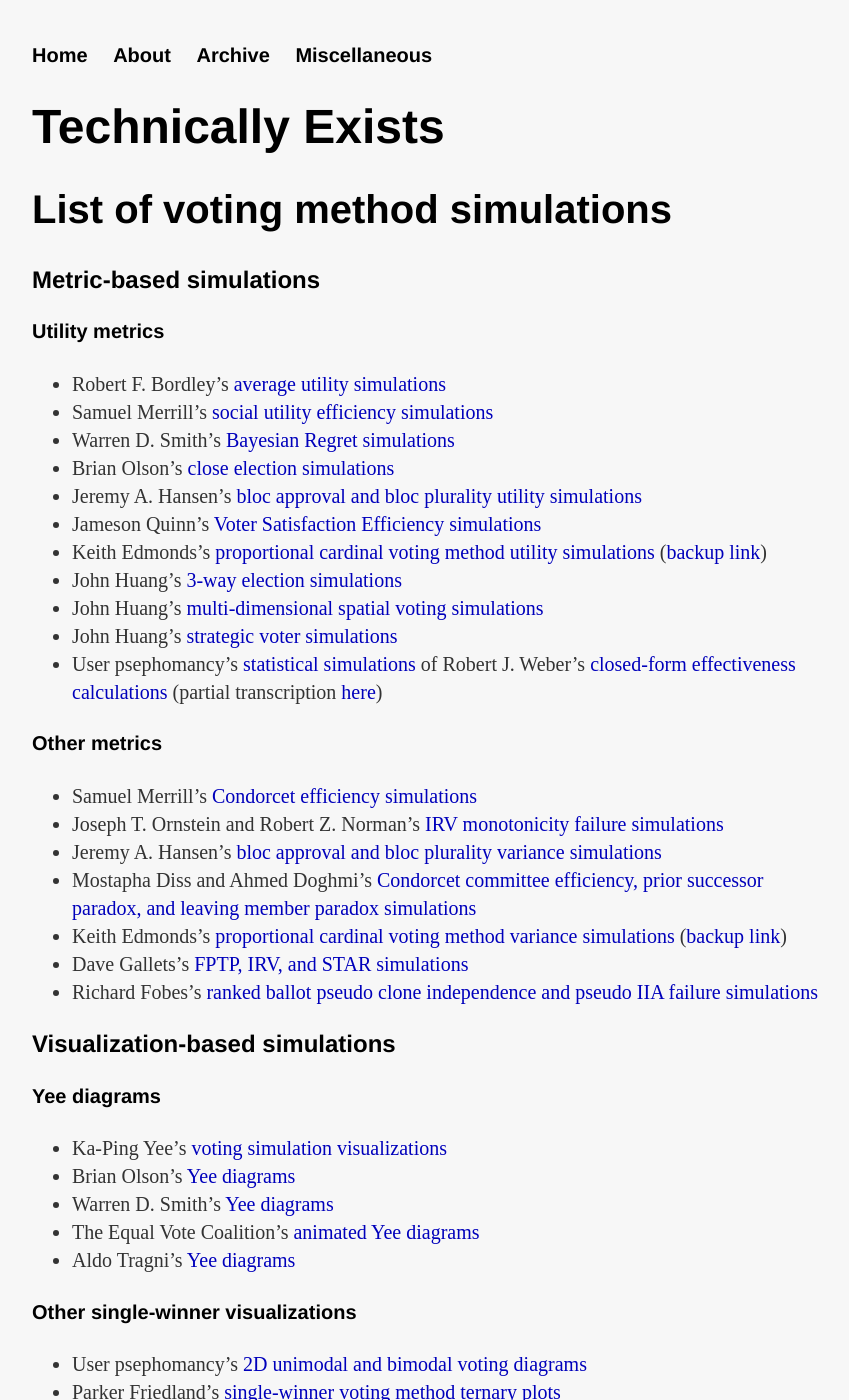
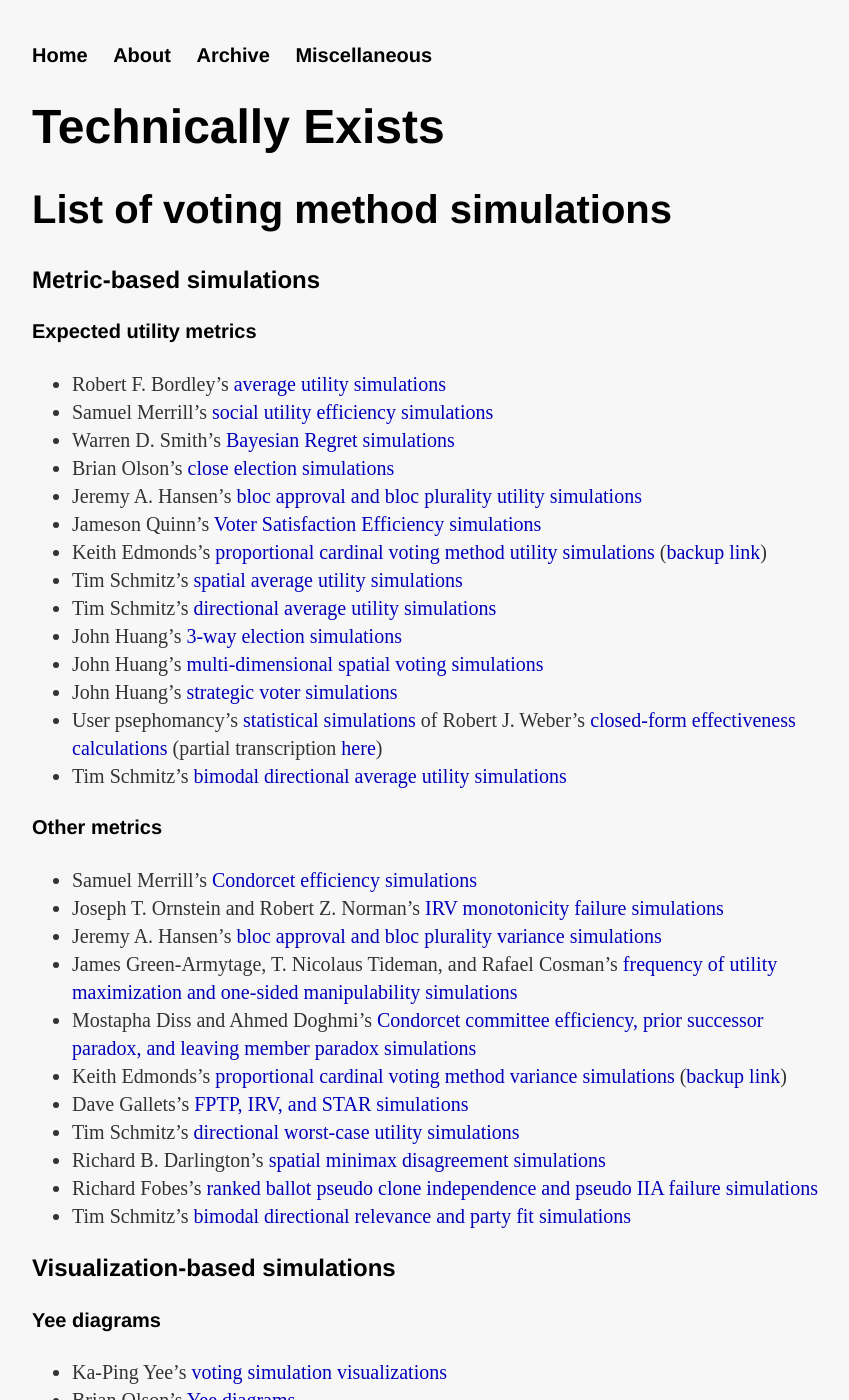
Before and after one commit to BTernaryTau/bternarytau.github.io, a Jekyll site: the page built from miscellaneous/voting-theory/list-of-voting-method-simulations.md, in a window 1280 px wide and 1400 px high. Shown: the whole window, without its empty margins (208-1057 px from the left). Built offline with Jekyll 4.4.1, drawn with Linux system fonts in a browser that asks for light colours; nearby versions of some CDN libraries; comment, search, counter and statistics services are not loaded; some of the changed text lies outside the part shown.

Commit message:
Update voting method sim list

```diff
--- a/miscellaneous/voting-theory/list-of-voting-method-simulations.md
+++ b/miscellaneous/voting-theory/list-of-voting-method-simulations.md
@@ -7,7 +7,7 @@ description: "A catalog of simulations that test the behavior of voting methods
 ## {{ page.title }}
 ### Metric-based simulations
 
-#### Utility metrics
+#### Expected utility metrics
 
 * Robert F. Bordley's [average utility simulations](https://www.jstor.org/stable/1956015)
 * Samuel Merrill's [social utility efficiency simulations](https://www.jstor.org/stable/2110786)
@@ -16,20 +16,27 @@ description: "A catalog of simulations that test the behavior of voting methods
 * Jeremy A. Hansen's [bloc approval and bloc plurality utility simulations](https://www.researchgate.net/publication/275274570_Comparing_Approval_At-Large_to_Plurality_At-Large_in_Multi-Member_Districts)
 * Jameson Quinn's [Voter Satisfaction Efficiency simulations](https://electionscience.github.io/vse-sim/VSE/)
 * Keith Edmonds's [proportional cardinal voting method utility simulations](https://forum.electionscience.org/t/wolf-committee-results/519) ([backup link](https://github.com/endolith/Keith_Edmonds_vote_sim))
+* Tim Schmitz's [spatial average utility simulations](https://quantimschmitz.com/2020/03/04/is-ranked-choice-voting-the-hero-we-need-part-1/)
+* Tim Schmitz's [directional average utility simulations](https://quantimschmitz.com/2020/04/03/is-ranked-choice-voting-the-hero-we-need/)
 * John Huang's [3-way election simulations](http://votesim.usa4r.org/simple3way/simple3way.html)
 * John Huang's [multi-dimensional spatial voting simulations](http://votesim.usa4r.org/spatial5dim/spatial5dim.html)
 * John Huang's [strategic voter simulations](http://votesim.usa4r.org/tactical/tactical.html)
 * User psephomancy's [statistical simulations](https://www.votingtheory.org/forum/topic/28/graphs-and-notes-from-weber-1977) of Robert J. Weber's [closed-form effectiveness calculations](https://cowles.yale.edu/publications/cfdp/cfdp-498) (partial transcription [here](https://gist.github.com/endolith/e64af102646bef7b4b2714733c2c31ce))
+* Tim Schmitz's [bimodal directional average utility simulations](https://quantimschmitz.com/2021/09/15/which-voting-system-could-be-best-for-our-polarized-politics/)
 
 #### Other metrics
 
 * Samuel Merrill's [Condorcet efficiency simulations](https://www.jstor.org/stable/2110786)
 * Joseph T. Ornstein and Robert Z. Norman's [IRV monotonicity failure simulations](https://www.researchgate.net/publication/258164743_Frequency_of_monotonicity_failure_under_Instant_Runoff_Voting_Estimates_based_on_a_spatial_model_of_elections)
 * Jeremy A. Hansen's [bloc approval and bloc plurality variance simulations](https://www.researchgate.net/publication/275274570_Comparing_Approval_At-Large_to_Plurality_At-Large_in_Multi-Member_Districts)
+* James Green-Armytage, T. Nicolaus Tideman, and Rafael Cosman's [frequency of utility maximization and one-sided manipulability simulations](https://link.springer.com/article/10.1007/s00355-015-0909-0)
 * Mostapha Diss and Ahmed Doghmi's [Condorcet committee efficiency, prior successor paradox, and leaving member paradox simulations](https://www.researchgate.net/publication/318007397_Multi-Winner_Scoring_Election_Methods_Condorcet_Consistency_and_Paradoxes)
 * Keith Edmonds's [proportional cardinal voting method variance simulations](https://forum.electionscience.org/t/wolf-committee-results/519) ([backup link](https://github.com/endolith/Keith_Edmonds_vote_sim))
 * Dave Gallets's [FPTP, IRV, and STAR simulations](http://sites.gallets.org/election-sim/irv-vs-star/)
+* Tim Schmitz's [directional worst-case utility simulations](https://quantimschmitz.com/2020/04/03/is-ranked-choice-voting-the-hero-we-need/)
+* Richard B. Darlington's [spatial minimax disagreement simulations](https://arxiv.org/abs/1807.01366)
 * Richard Fobes's [ranked ballot pseudo clone independence and pseudo IIA failure simulations](https://www.reddit.com/r/EndFPTP/comments/ns8cri/clone_independence_ci_and_independence_of/)
+* Tim Schmitz's [bimodal directional relevance and party fit simulations](https://quantimschmitz.com/2021/09/15/which-voting-system-could-be-best-for-our-polarized-politics/)
 
 ### Visualization-based simulations
 
@@ -59,3 +66,4 @@ description: "A catalog of simulations that test the behavior of voting methods
 * Nicky Case's [To Build a Better Ballot simulator](https://ncase.me/ballot/)
 * The [Smart Voting Simulator](https://www.smartvotesim.com/) built off of To Build a Better Ballot
 * Dave Gallets's [interactive election simulator](http://sites.gallets.org/election-sim/)
+* Warren Porter's text-based [STAR, score, approval,](https://wjporter.com/misc/apprtest.htm) and [instant runoff](https://wjporter.com/misc/irvtest.htm) simulations
```
